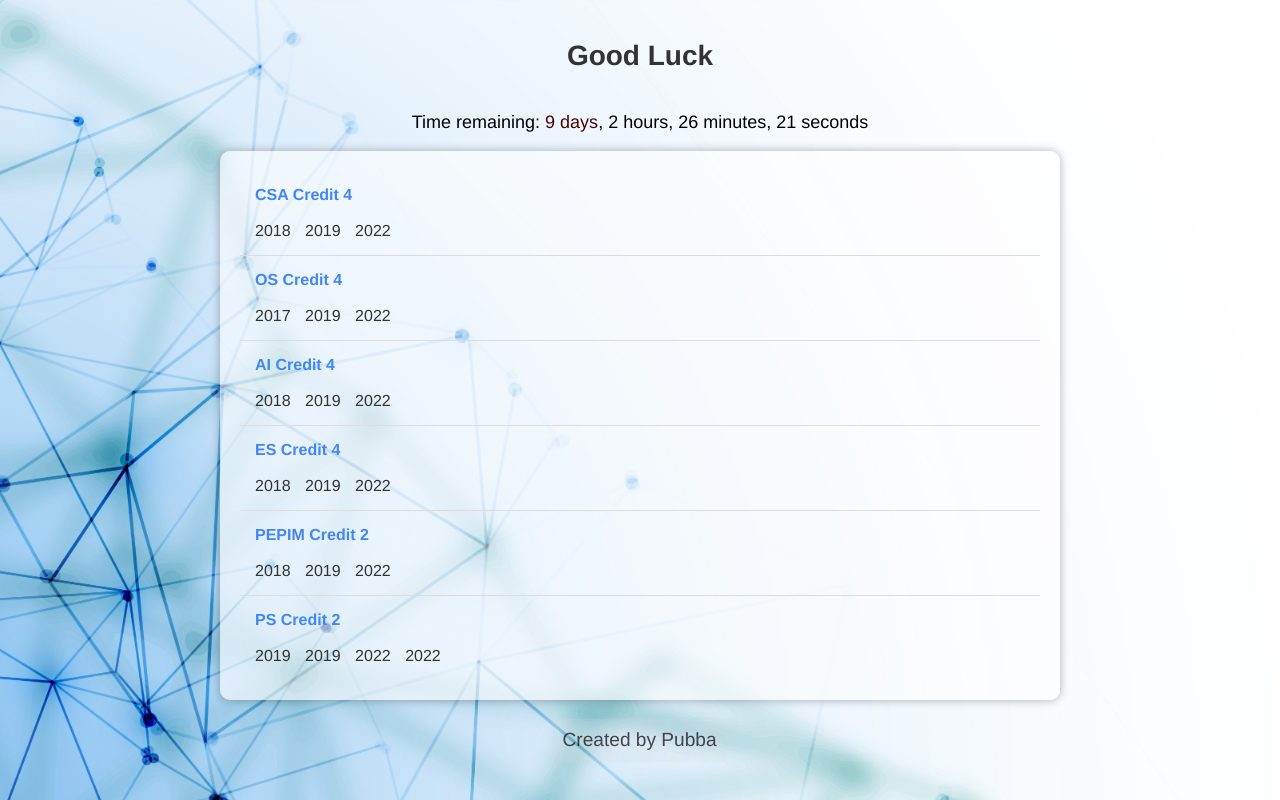
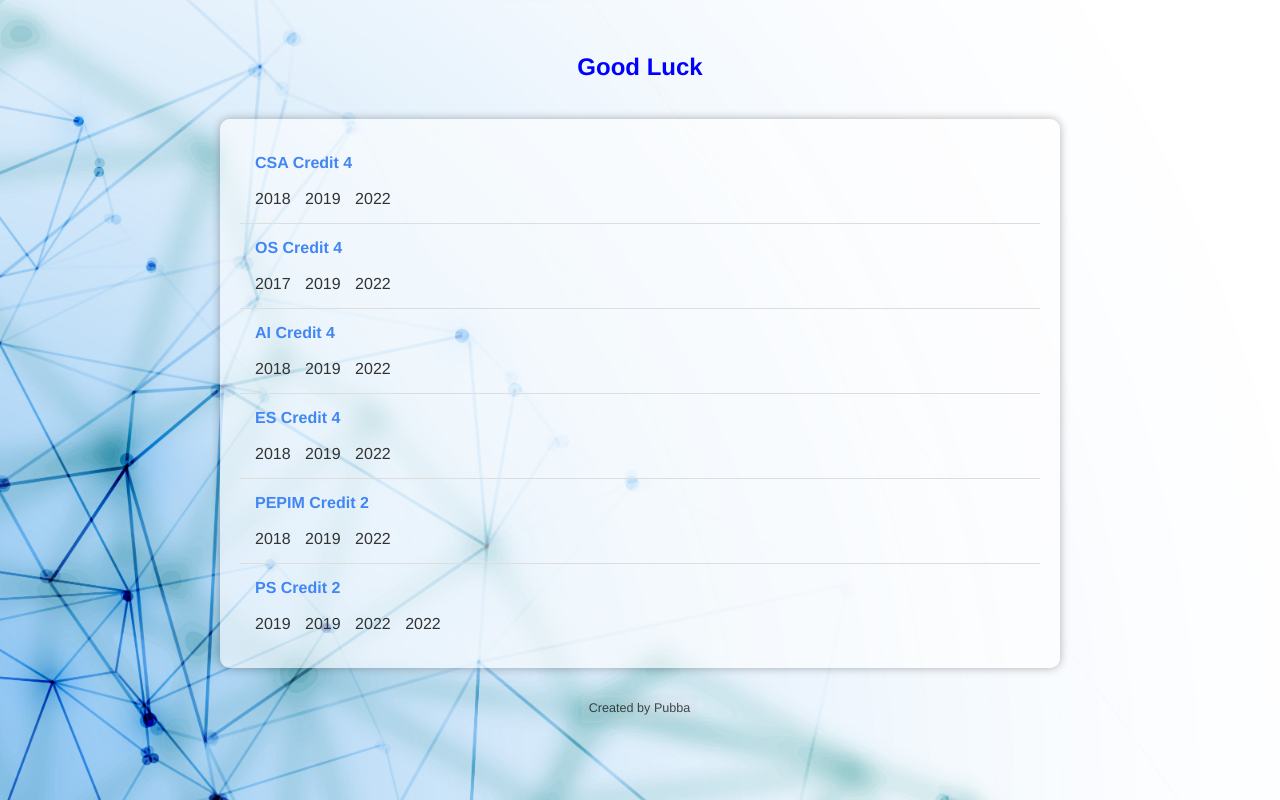
Before and after one commit to Pubud2/l3tsd0it.github.io, a plain HTML site: page page.html in a window 1280 px wide. Drawn offline with Linux system fonts and the light colour scheme.

Commit message:
Update page.html

```diff
--- a/page.html
+++ b/page.html
@@ -9,7 +9,11 @@
       padding: 0;
       font-family: 'Helvetica', sans-serif; /* Changed font to Helvetica */
     }
-
+    #good-luck {
+      font-size: 24px;
+      font-weight: bold;
+      color: blue;
+    }
     .container {
       display: flex;
       flex-direction: column;
@@ -135,7 +139,7 @@
   }
   50% {
     opacity: 1;
-    transform: scale(1.2);
+    transform: scale(0.75);
   }
   100% {
     opacity: 0;
@@ -146,7 +150,7 @@
 </head>
 <body>
   <div class="container">
-    <h1>Good Luck</h1>
+    <div id="good-luck">Good Luck</div
     <p id="countdown"></p>
     <div class="pdf-viewer">
       <ul>
```
